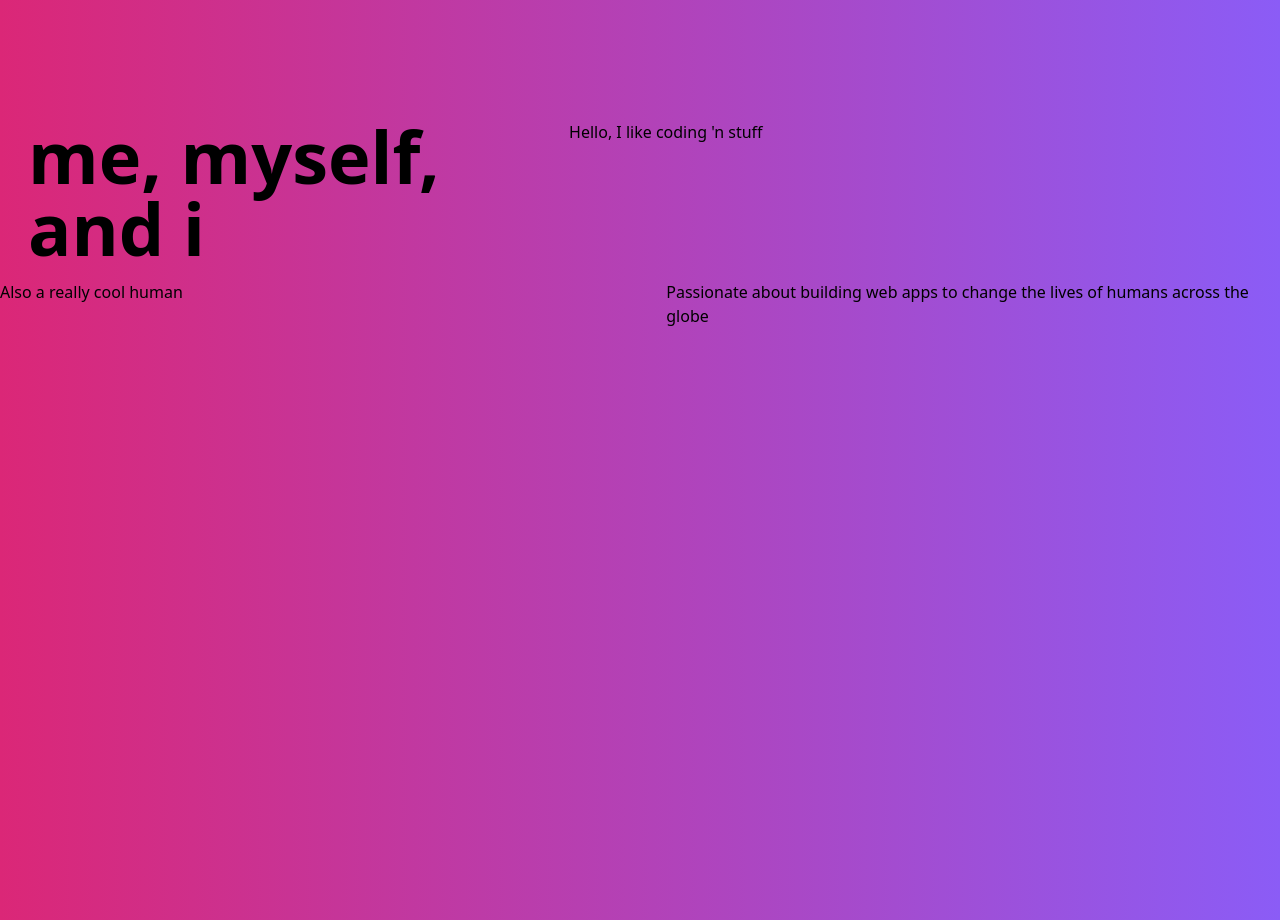
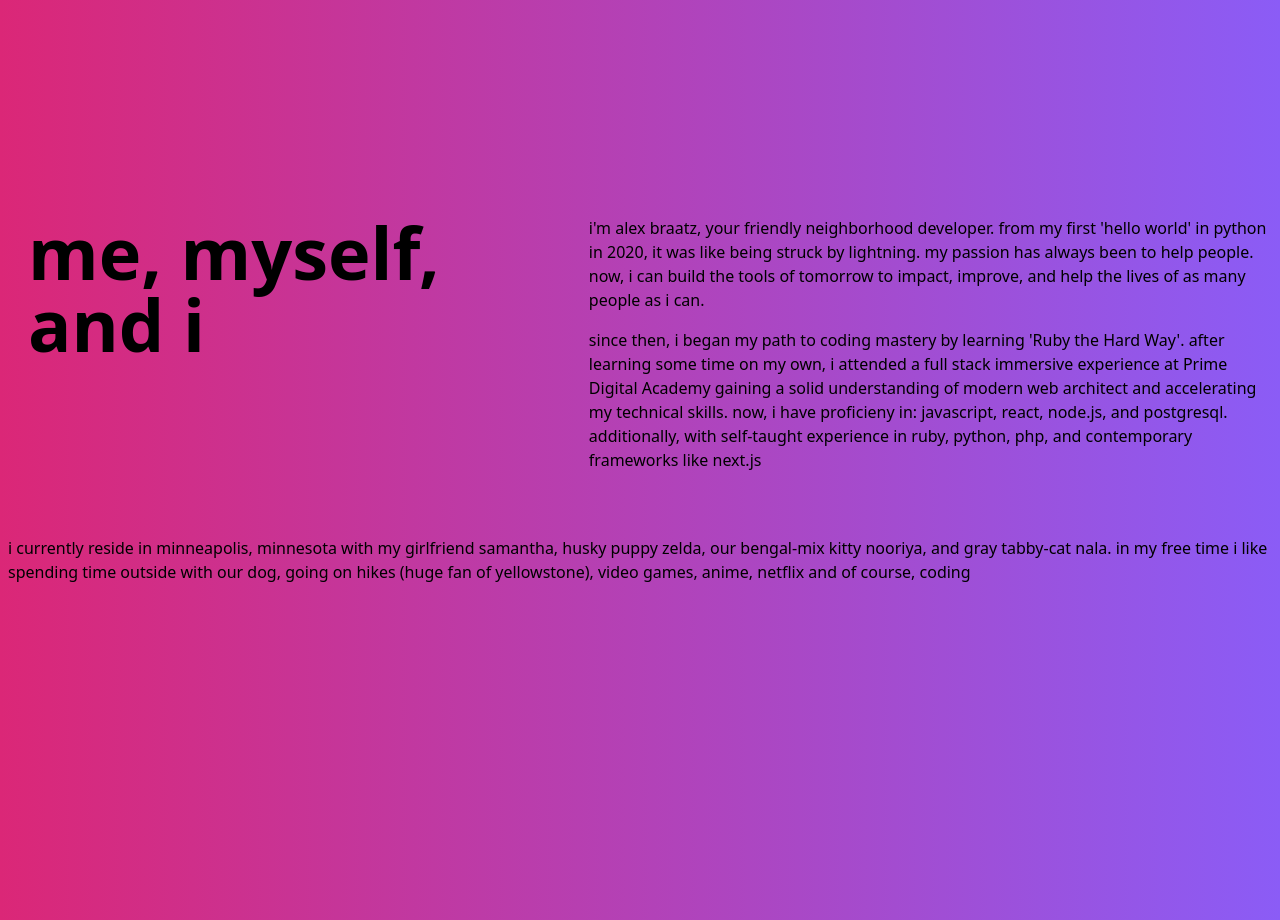
Before and after one commit to alexbraatz/home_base, a Next.js app: page / in a window 1280 px wide. Shown: the part 800-1720 px from the top of the page. Built offline with nearby package versions, Linux system fonts and the light colour scheme.

Commit message:
updated my about me page

```diff
--- a/components/Who.js
+++ b/components/Who.js
@@ -2,20 +2,33 @@
 export const Who = () => {
 
   return (
-    <section className="w-full h-screen bg-gradient-to-r from-pink-600 to-purple-500">
+    <section className="pt-24 w-full h-screen bg-gradient-to-r from-pink-600 to-purple-500">
       <div className="grid grid-rows-3 grid-flow-col gap-4">
-        <div className="row-span-2">
+        <div className="row-span-3">
           <h2 className="pl-7 font-sans font-extrabold text-4xl md:text-7xl ubpixel-antialiased text-black">me, myself, and i</h2>
         </div>
-        <div className="col-span-2 ..."><p>Also a really cool human</p></div>
-        <div className="row-span-2 col-span-2 ..."><p>Hello, I like coding 'n stuff</p></div>
-        <div className="col-span-2"><p>Passionate about building web apps to change the lives of humans across the globe</p></div>
+        <div className="pr-2 col-span-2">
+          <p>i'm alex braatz, your friendly neighborhood developer. from my first 'hello world' in python in 2020,
+             it was like being struck by lightning. my passion has always been to help people.
+             now, i can build the tools of tomorrow to impact, improve, and help the lives of as many people as i can.
+          </p>
+        </div>
+        <div className="pr-2 row-span-2 col-span-2">
+          <p>since then, i began my path to coding mastery by learning 'Ruby the Hard Way'. after learning some time on my own,
+             i attended a full stack immersive experience at Prime Digital Academy gaining a solid understanding of
+             modern web architect and accelerating my technical skills. now, i have proficieny in:
+             javascript, react, node.js, and postgresql. additionally, with self-taught experience in ruby, python, php,
+             and contemporary frameworks like next.js
+          </p>
+        </div>
       </div>
-      {/* <span className="pl-7 font-sans font-extrabold text-6xl md:text-9xl ubpixel-antialiased text-black">
-        me,<br></br>
-        myself,<br></br>
-        and i
-      </span> */}
+
+      <div>
+        <p className="pl-2">i currently reside in minneapolis, minnesota with my girlfriend samantha,
+          husky puppy zelda, our bengal-mix kitty nooriya, and gray tabby-cat nala. in my free time i like spending time outside with
+          our dog, going on hikes (huge fan of yellowstone), video games, anime, netflix and of course, coding
+        </p>
+      </div>
     </section>
   )
 }
```
